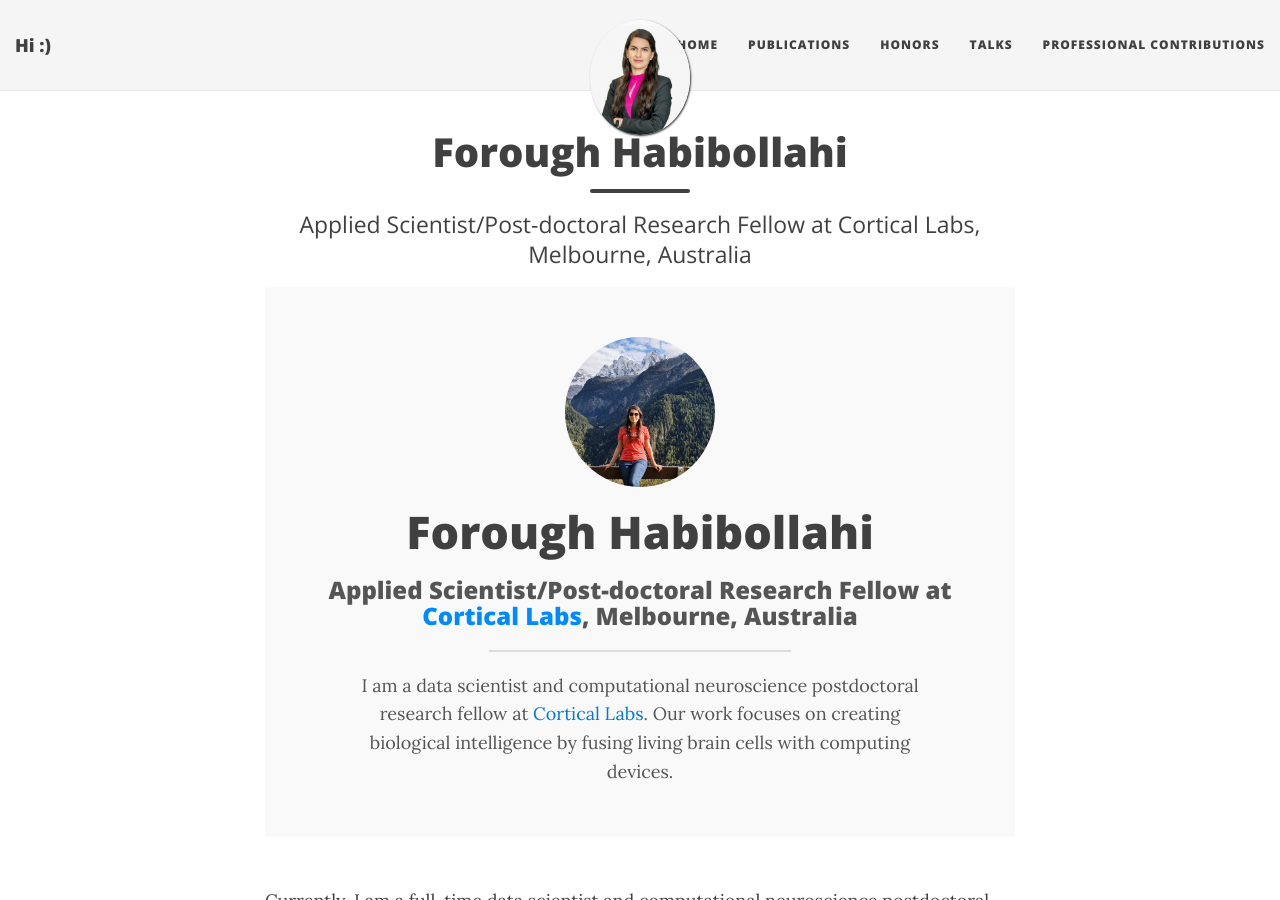
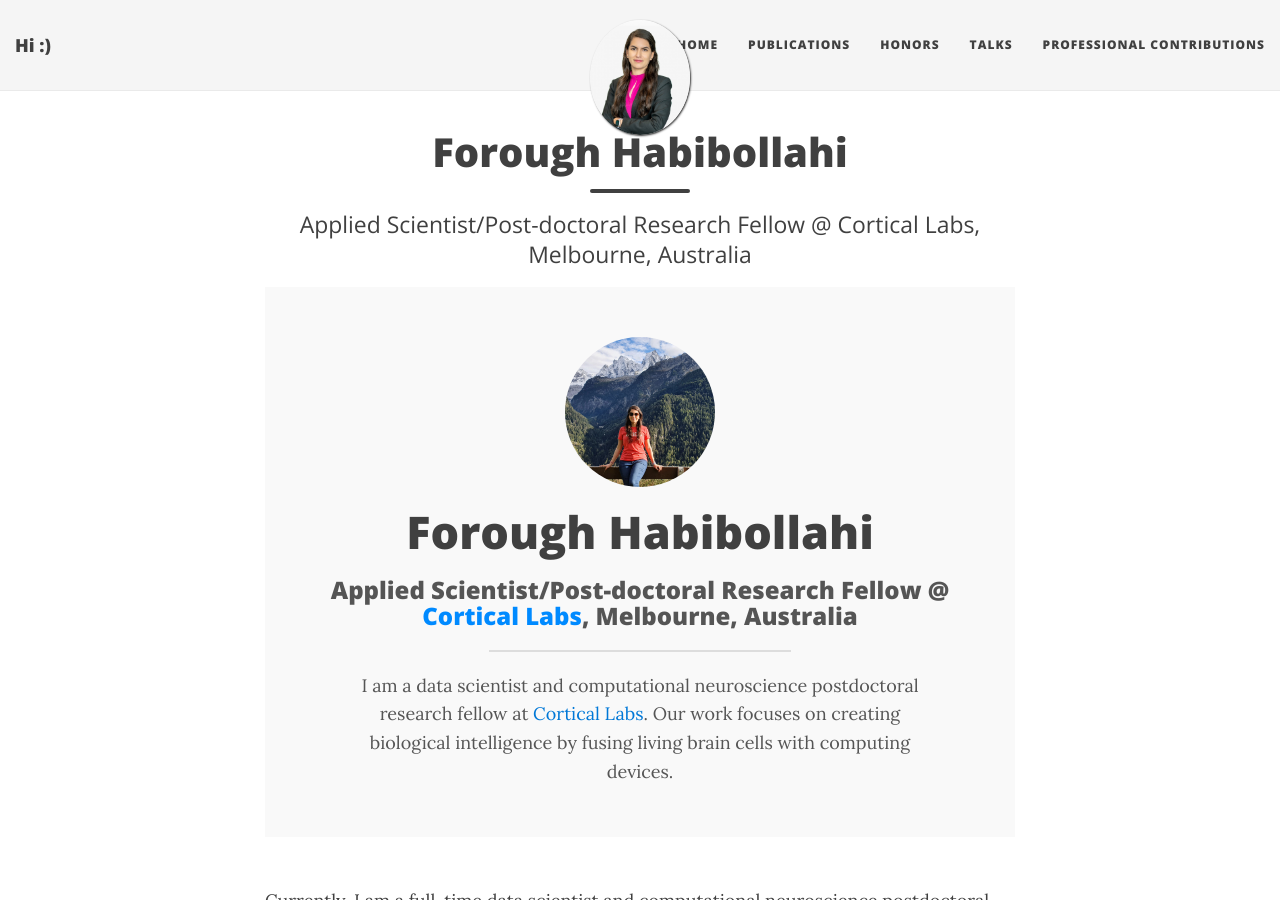
Before and after one commit to ForoughHa/ForoughHa.github.io, a Jekyll site: the page built from index.html, in a window 1280 px wide and 900 px high. Built offline with Jekyll 4.4.1, drawn with Linux system fonts in a browser that asks for light colours; nearby versions of some CDN libraries; the list of posts is cut into pages by our own code.

Commit message:
Update index.html

```diff
--- a/index.html
+++ b/index.html
@@ -1,7 +1,7 @@
 ---
 layout: page
 title: Forough Habibollahi
-subtitle: <small> Applied Scientist/Post-doctoral Research Fellow at Cortical Labs, Melbourne, Australia </small>
+subtitle: <small> Applied Scientist/Post-doctoral Research Fellow @ Cortical Labs, Melbourne, Australia </small>
 use-site-title: true
 ---
 
@@ -13,7 +13,7 @@ use-site-title: true
 
   <!-- Name and Title -->
   <h1 style="font-size: 2.5em; margin: 0;">Forough Habibollahi</h1>
-  <h3 style="color: #555;">Applied Scientist/Post-doctoral Research Fellow at <a href="https://corticallabs.com/">Cortical Labs</a>, Melbourne, Australia</h3>
+  <h3 style="color: #555;">Applied Scientist/Post-doctoral Research Fellow @ <a href="https://corticallabs.com/">Cortical Labs</a>, Melbourne, Australia</h3>
 
   <!-- Optional Divider -->
   <hr style="max-width: 300px; margin: 20px auto; border: 1px solid #ddd;">
```
